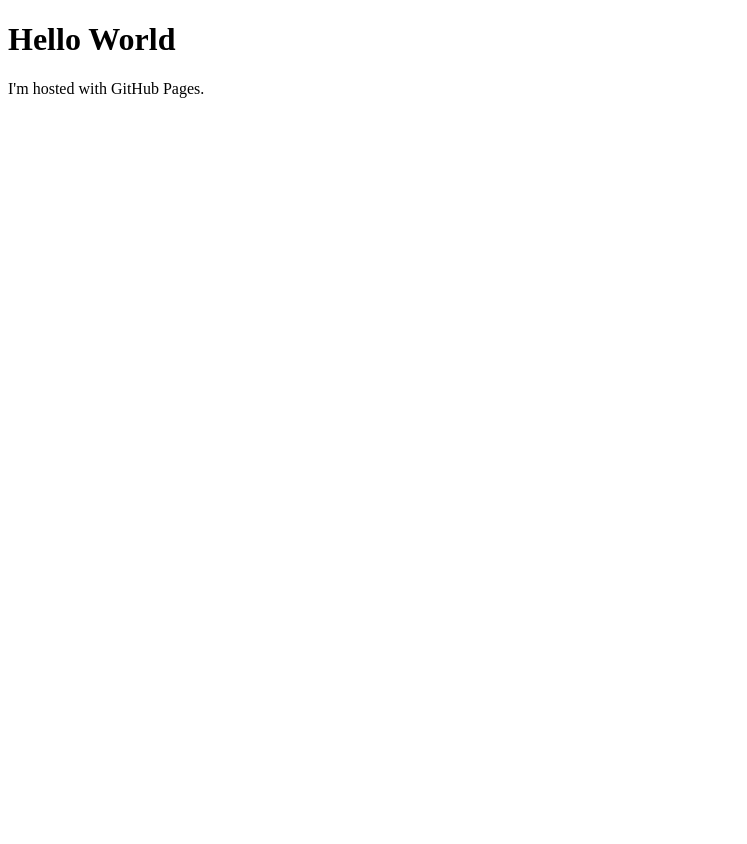
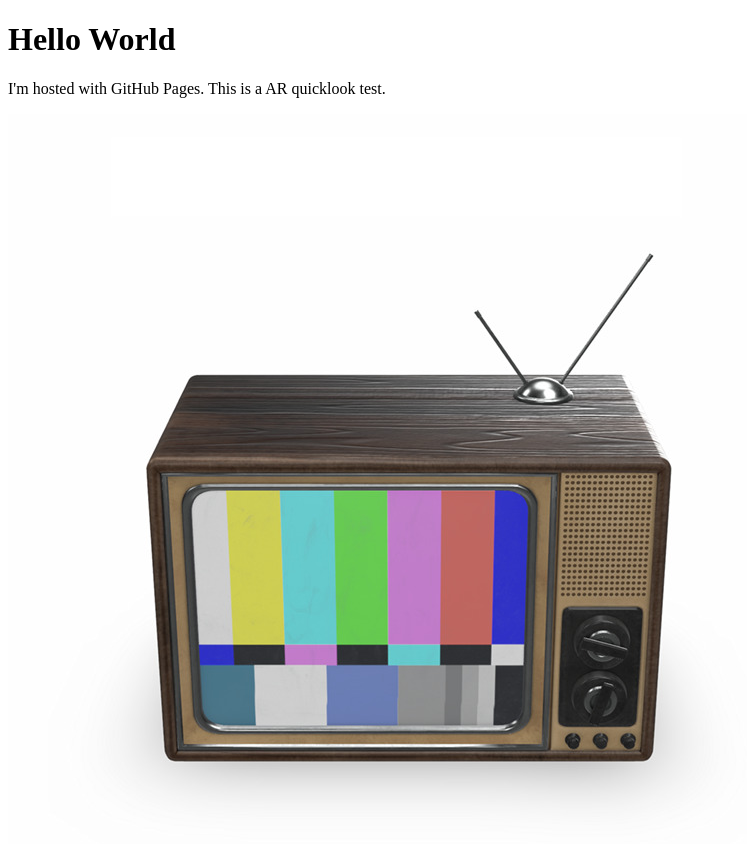
Before and after one commit to streisguth/ar-sandbox, a plain HTML site: page index.html in a window 1280 px wide. Shown: the whole page, without its empty margins (0-747 px from the left). Before the commit the page ends 800 px from the top, so only its background shows below. Drawn offline with Linux system fonts and the light colour scheme.

Commit message:
ar quicklook test 1

```diff
--- a/index.html
+++ b/index.html
@@ -2,6 +2,9 @@
 <html>
 <body>
 <h1>Hello World</h1>
-<p>I'm hosted with GitHub Pages.</p>
+<p>I'm hosted with GitHub Pages. This is a AR quicklook test.</p>
+<a href="tv_retro.usdz" rel="ar">
+	<img src="retrotv_2x.jpg">
+</a>
 </body>
 </html>
```
Also changed, not shown: retrotv_2x.jpg (added), 1 other file.
